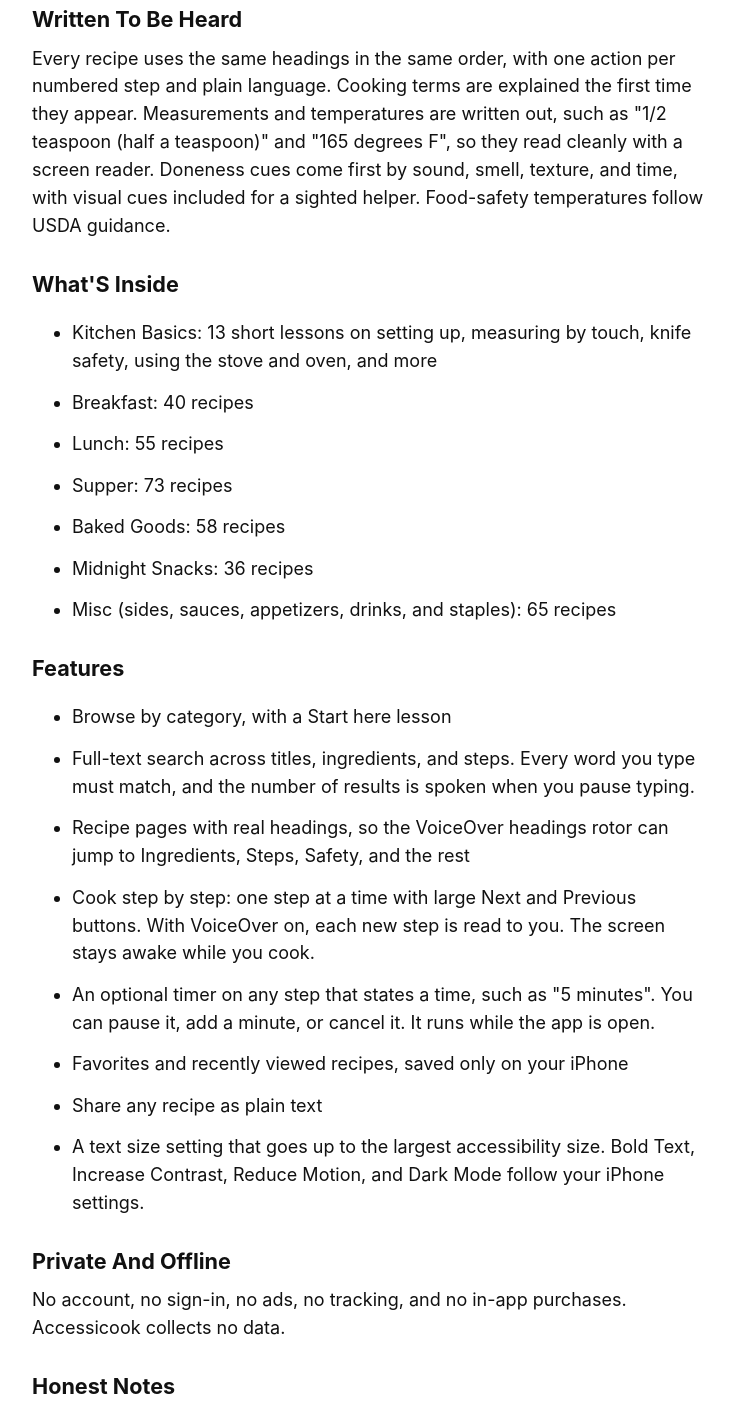
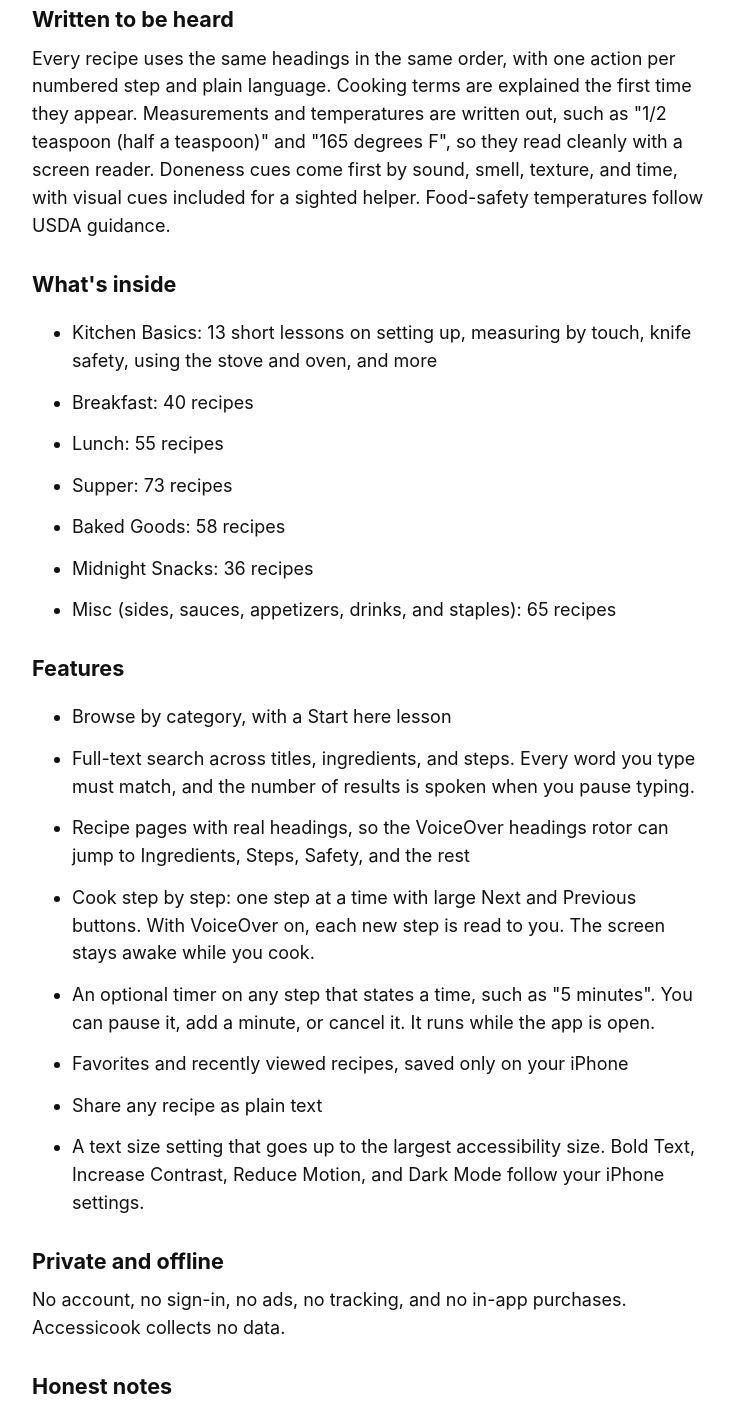
Before and after one commit to thompsonoffice/accessicook-ios, a plain HTML site: page about/index.html in a window 1280 px wide. Shown: the part 250-1659 px from the top of the page, without its empty margins (272-1005 px from the left). Drawn offline with Linux system fonts and the light colour scheme.

Commit message:
Fix heading case

```diff
--- a/about/index.html
+++ b/about/index.html
@@ -17,9 +17,9 @@ h1 { font-size: 2rem; line-height: 1.25; margin: 0 0 0.75rem; } h2 { font-size:
 <h1>Accessicook</h1>
 <p>Cookbook for blind cooks. For iPhone, iOS 17 or later. Coming to the App Store.</p>
 <p>Accessicook is a cookbook written for blind and low-vision cooks, and for the people who cook alongside them. It has 327 recipes and 13 Kitchen Basics lessons, all built into the app. It works offline and is designed around VoiceOver.</p>
-<h2>Written To Be Heard</h2>
+<h2>Written to be heard</h2>
 <p>Every recipe uses the same headings in the same order, with one action per numbered step and plain language. Cooking terms are explained the first time they appear. Measurements and temperatures are written out, such as "1/2 teaspoon (half a teaspoon)" and "165 degrees F", so they read cleanly with a screen reader. Doneness cues come first by sound, smell, texture, and time, with visual cues included for a sighted helper. Food-safety temperatures follow USDA guidance.</p>
-<h2>What'S Inside</h2>
+<h2>What's inside</h2>
 <ul>
 <li>Kitchen Basics: 13 short lessons on setting up, measuring by touch, knife safety, using the stove and oven, and more</li>
 <li>Breakfast: 40 recipes</li>
@@ -40,9 +40,9 @@ h1 { font-size: 2rem; line-height: 1.25; margin: 0 0 0.75rem; } h2 { font-size:
 <li>Share any recipe as plain text</li>
 <li>A text size setting that goes up to the largest accessibility size. Bold Text, Increase Contrast, Reduce Motion, and Dark Mode follow your iPhone settings.</li>
 </ul>
-<h2>Private And Offline</h2>
+<h2>Private and offline</h2>
 <p>No account, no sign-in, no ads, no tracking, and no in-app purchases. Accessicook collects no data.</p>
-<h2>Honest Notes</h2>
+<h2>Honest notes</h2>
 <p>This is everyday American home cooking. Deep frying is left out on purpose for safety. A few breads start from store-bought dough. The recipes have not been individually kitchen-tested, and the app has not been formally screen-reader tested. The recipes were written with AI assistance and reviewed for consistency.</p>
 <h2>Support</h2>
 <p>Questions or problems: <a href="https://github.com/thompsonoffice/accessicook-ios/issues">open an issue on GitHub</a>.</p>
```
